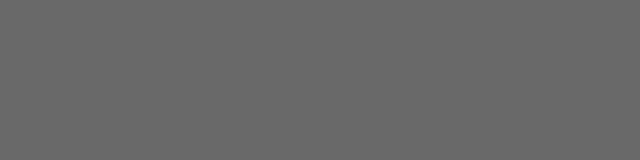
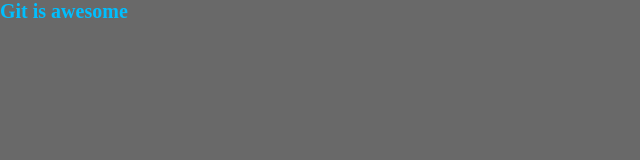
Before and after one commit to ataisi-nathan/gitProject, a plain HTML site: page index.html in a window 1280 px wide. Shown: the whole page, without its empty margins (0-640 px from the left). Drawn offline with Linux system fonts and the light colour scheme.

Commit message:
Added heading

```diff
--- a/index.html
+++ b/index.html
@@ -7,6 +7,6 @@
     <title>Git Tutorial</title>
 </head>
 <body>
-
+    <h1>Git is awesome</h1>
 </body>
 </html>
--- a/style.css
+++ b/style.css
@@ -7,3 +7,6 @@ body{
     color: deepskyblue;
     background-color: dimgrey;
 }
+h1{
+    font-size: 20px;
+}
```
